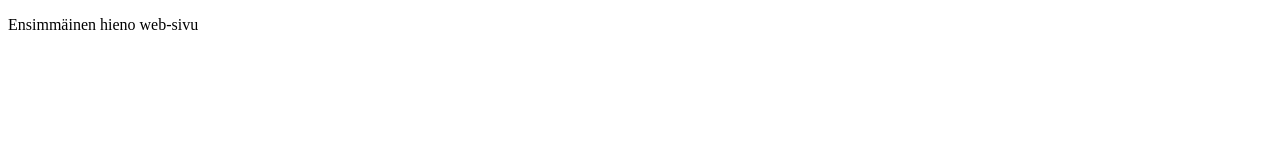
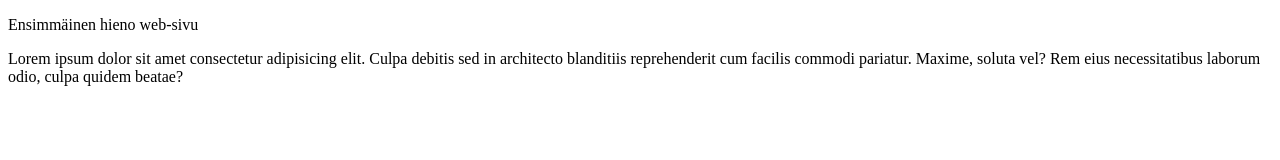
Before and after one commit to irina-ge/githarjoitus, a plain HTML site: page index.html in a window 1280 px wide. Drawn offline with Linux system fonts and the light colour scheme.

Commit message:
Lisäsin loremia.

```diff
--- a/index.html
+++ b/index.html
@@ -8,5 +8,6 @@
 </head>
 <body>
     <p>Ensimmäinen hieno web-sivu</p>
+    <p>Lorem ipsum dolor sit amet consectetur adipisicing elit. Culpa debitis sed in architecto blanditiis reprehenderit cum facilis commodi pariatur. Maxime, soluta vel? Rem eius necessitatibus laborum odio, culpa quidem beatae?</p>
 </body>
 </html>
```
